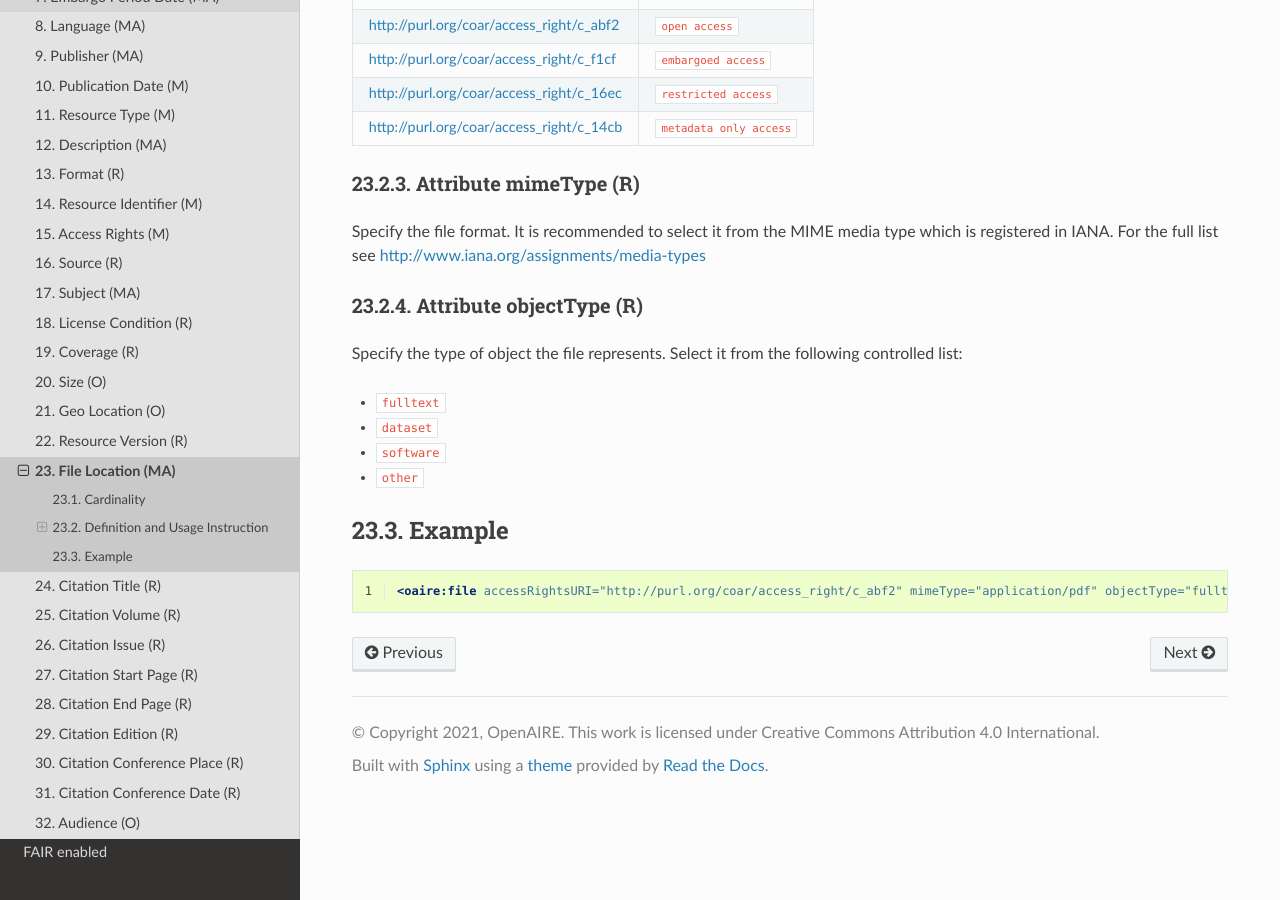
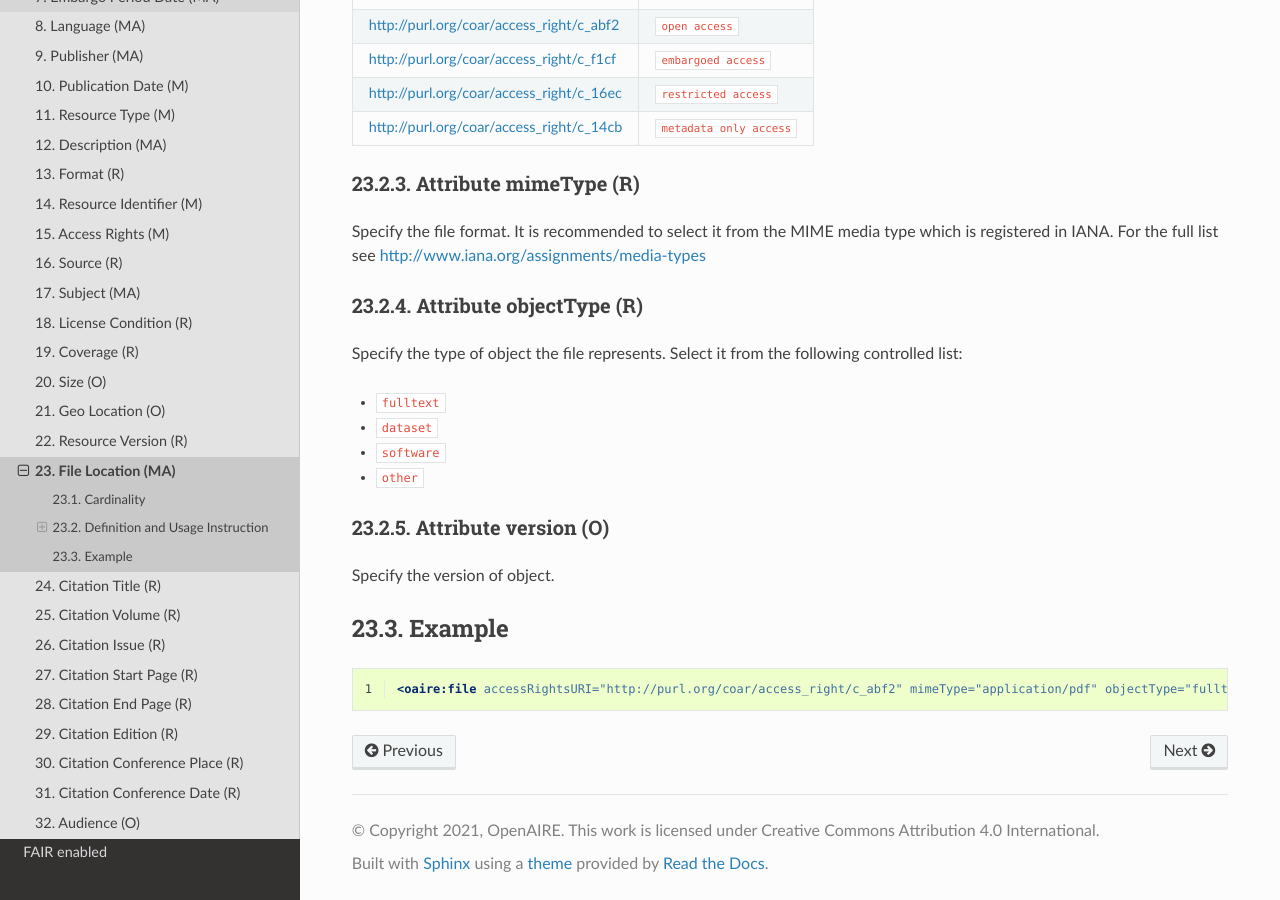
Before and after one commit to openaire/guidelines-literature-repositories, a Sphinx documentation site: the page built from docs/field_filelocation.rst, in a window 1280 px wide and 900 px high, scrolled down 709 px. Built offline with Sphinx 7.4.7 and the Read the Docs theme 2.0.0, drawn with Linux system fonts in a browser that asks for light colours; a script that is not in the unit is left out.

Commit message:
add documentation section to version at FileLocation (issue #29).

```diff
--- a/docs/field_filelocation.rst
+++ b/docs/field_filelocation.rst
@@ -51,6 +51,11 @@ Specify the type of object the file represents. Select it from the following con
 * ``software``
 * ``other``
 
+Attribute version (O)
+---------------------
+
+Specify the version of object.
+
 Example
 ~~~~~~~
 
```
